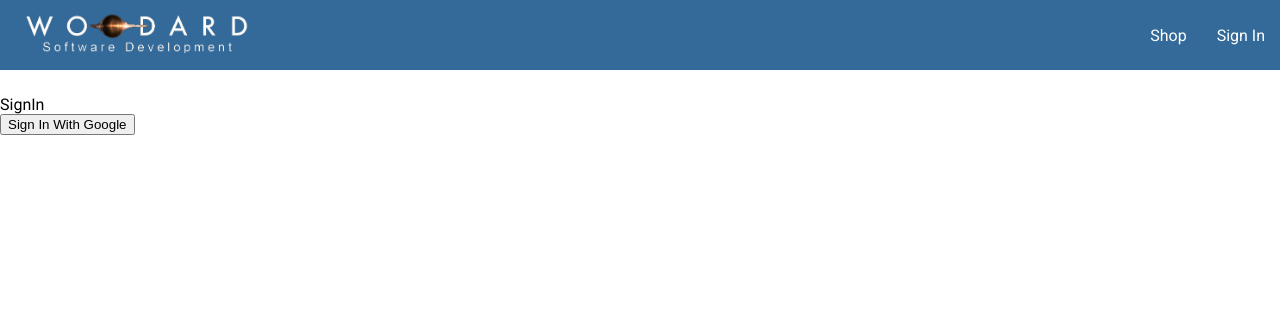
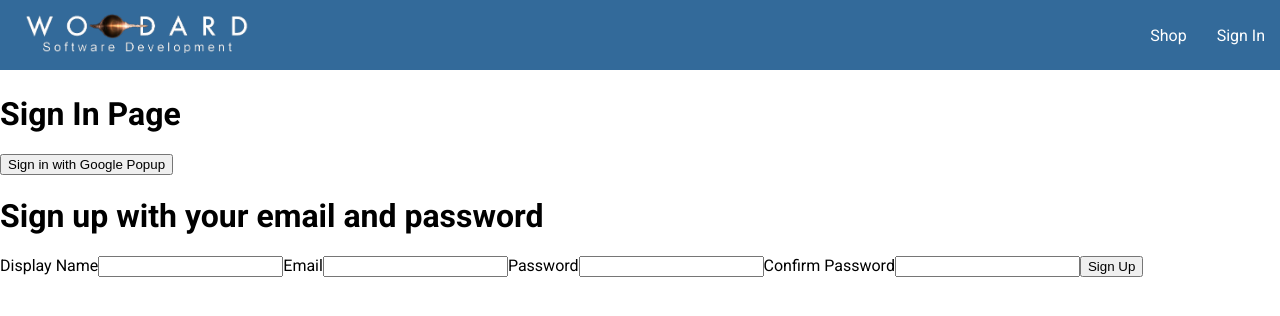
Before and after one commit to Newbie814/new-ecomm-proj, a React (Create React App) app: page /sign-in in a window 1280 px wide. Shown: the top 316 px of the page. Built offline with nearby package versions, Linux system fonts and the light colour scheme; no server answers.

Commit message:
authentication testing and sign up skeleton

```diff
--- /dev/null
+++ b/src/components/sign-up-form/sign-up-form.component.jsx
@@ -0,0 +1,66 @@
+import React, { useState } from 'react';
+
+const defaultFormFields = {
+  displayName: '',
+  email: '',
+  password: '',
+  confirmPassword: '',
+};
+
+const SignUpForm = () => {
+  const [formFields, setFormFields] = useState(defaultFormFields);
+  const { displayName, email, password, confirmPassword } = formFields;
+
+  console.log(formFields);
+
+  const handleChange = (e) => {
+    const { name, value } = e.target;
+
+    setFormFields({ ...formFields, [name]: value });
+  };
+
+  return (
+    <>
+      <div>
+        <h1>Sign up with your email and password</h1>
+        <form onSubmit={() => {}}>
+          <label htmlFor=''>Display Name</label>
+          <input
+            type='text'
+            name='displayName'
+            value={displayName}
+            required
+            onChange={handleChange}
+          />
+          <label htmlFor=''>Email</label>
+          <input
+            type='email'
+            name='email'
+            value={email}
+            required
+            onChange={handleChange}
+          />
+          <label htmlFor=''>Password</label>
+          <input
+            type='password'
+            name='password'
+            value={password}
+            required
+            onChange={handleChange}
+          />
+          <label htmlFor=''>Confirm Password</label>
+          <input
+            type='password'
+            name='confirmPassword'
+            value={confirmPassword}
+            required
+            onChange={handleChange}
+          />
+          <button type='submit'>Sign Up</button>
+        </form>
+      </div>
+    </>
+  );
+};
+
+export default SignUpForm;
--- a/src/routes/sign-in/sign-in.component.jsx
+++ b/src/routes/sign-in/sign-in.component.jsx
@@ -1,22 +1,22 @@
-import React from 'react';
-
 import {
-  signInWithGooglePopop,
+  signInWithGooglePopup,
   createUserDocFromAuth,
 } from '../../utils/firebase/firebase.utils';
 
+import SignUpForm from '../../components/sign-up-form/sign-up-form.component';
+
 const SignIn = () => {
   const logGoogleUser = async () => {
-    const { user } = await signInWithGooglePopop();
+    const { user } = await signInWithGooglePopup();
     const userDocRef = await createUserDocFromAuth(user);
-    console.log(userDocRef);
-    console.log(user);
   };
+
   return (
-    <>
-      <div>SignIn</div>
-      <button onClick={logGoogleUser}>Sign In With Google</button>
-    </>
+    <div>
+      <h1>Sign In Page</h1>
+      <button onClick={logGoogleUser}>Sign in with Google Popup</button>
+      <SignUpForm />
+    </div>
   );
 };
 
--- a/src/utils/firebase/firebase.utils.js
+++ b/src/utils/firebase/firebase.utils.js
@@ -22,15 +22,16 @@
 const firebaseApp = initializeApp(firebaseConfig);
 
 // set up authentication
-const provider = new GoogleAuthProvider();
+const googleProvider = new GoogleAuthProvider();
 
-provider.setCustomParameters({
+googleProvider.setCustomParameters({
   prompt: 'select_account',
 });
 
 export const auth = getAuth();
 
-export const signInWithGooglePopop = () => signInWithPopup(auth, provider);
+export const signInWithGooglePopup = () =>
+  signInWithPopup(auth, googleProvider);
 
 // set up firestore database
 
```
